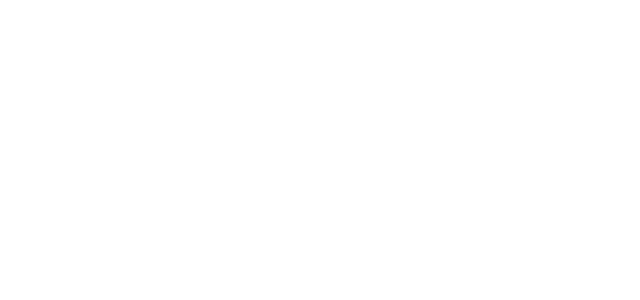
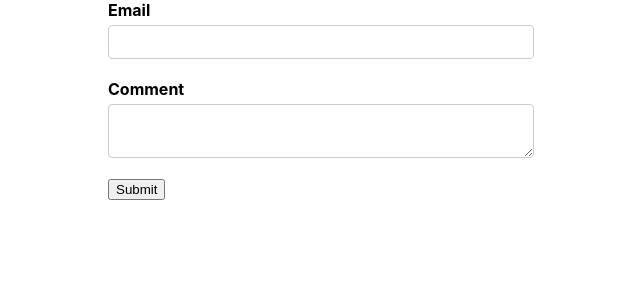
Before and after one commit to ahjam-taoufik/React-Formik, a React (Create React App) app: page / in a window 1280 px wide. Shown: the top 300 px of the page, without its empty margins (319-959 px from the left). Built offline with nearby package versions, Linux system fonts and the light colour scheme.

Commit message:
20-input_textarea

```diff
--- a/src/components/FormikContainer.js
+++ b/src/components/FormikContainer.js
@@ -1,27 +1,48 @@
-import React from 'react'
+import React from "react";
 import { Formik, Form } from "formik";
-import * as Yup from 'yup'
+import * as Yup from "yup";
+import FormikControl from "./FormikControl";
 
 function FormikContainer() {
-   const initialValues={}
-   const validationSchema=Yup.object({})
-   const onSubmit=values=>console.log('Form data', values)
+  const initialValues = {
+    email: '',
+    comment: ''
+  };
+  const validationSchema = Yup.object({
+    email: Yup.string().email().required(),
+    comment: Yup.string().required(),
+  });
+
+  const onSubmit = values =>{
+
+      console.log('Form data', values);
+  }
 
   return (
     <Formik
       initialValues={initialValues}
       validationSchema={validationSchema}
       onSubmit={onSubmit}
+    >
+      {(formik) => (
+        <Form>
+          <FormikControl
+            control="input"
+            type="email"
+            label="Email"
+            name="email"
+          />
 
-        >
-        {
-            formik=><form>
-                <submit type='submit'></submit>
-            </form>
-        }
-
+          <FormikControl
+            control="textarea"
+            label="Comment"
+            name="comment"
+          />
+          <button type='submit'>Submit</button>
+        </Form>
+      )}
     </Formik>
   )
 }
 
-export default FormikContainer
+export default FormikContainer;
--- a/src/components/FormikControl.js
+++ b/src/components/FormikControl.js
@@ -1,10 +1,14 @@
 import React from 'react'
+import Input from './Input'
+import TextArea from './TextArea'
 
 function FormikControl(props) {
-    const {control}=props
+    const {control, ...rest}=props
     switch (control) {
         case'input':
+            return <Input {...rest} />
         case'textarea':
+            return   <TextArea  {...rest} />
         case'select':
         case'radio':
         case'checkbox':
--- /dev/null
+++ b/src/components/Input.js
@@ -0,0 +1,17 @@
+import { ErrorMessage, Field } from 'formik'
+import React from 'react'
+import TextError from './TextError'
+
+function Input(props) {
+    const {label, name, ...rest }= props
+
+    return (
+        <div className='form-control'>
+          <label htmlFor={name}>{label}</label>
+          <Field id={name} name={name} {...rest} />
+          <ErrorMessage name={name} component={TextError} />
+        </div>
+    )
+}
+
+export default Input
--- /dev/null
+++ b/src/components/TextArea.js
@@ -0,0 +1,17 @@
+import { ErrorMessage, Field } from 'formik'
+import React from 'react'
+import TextError from './TextError'
+
+function TextArea(props) {
+    const {label, name, ...rest }= props
+
+    return (
+        <div className='form-control'>
+          <label htmlFor={name}>{label}</label>
+          <Field as='textarea' id={name} name={name} {...rest} />
+          <ErrorMessage name={name} component={TextError} />
+        </div>
+    )
+}
+
+export default TextArea
--- /dev/null
+++ b/src/components/TextError.js
@@ -0,0 +1,7 @@
+import React from "react";
+
+function TextError(props) {
+  return <div className="error">{props.children}</div>;
+}
+
+export default TextError;
```
Lines whose indentation alone changed are shown as unchanged.
